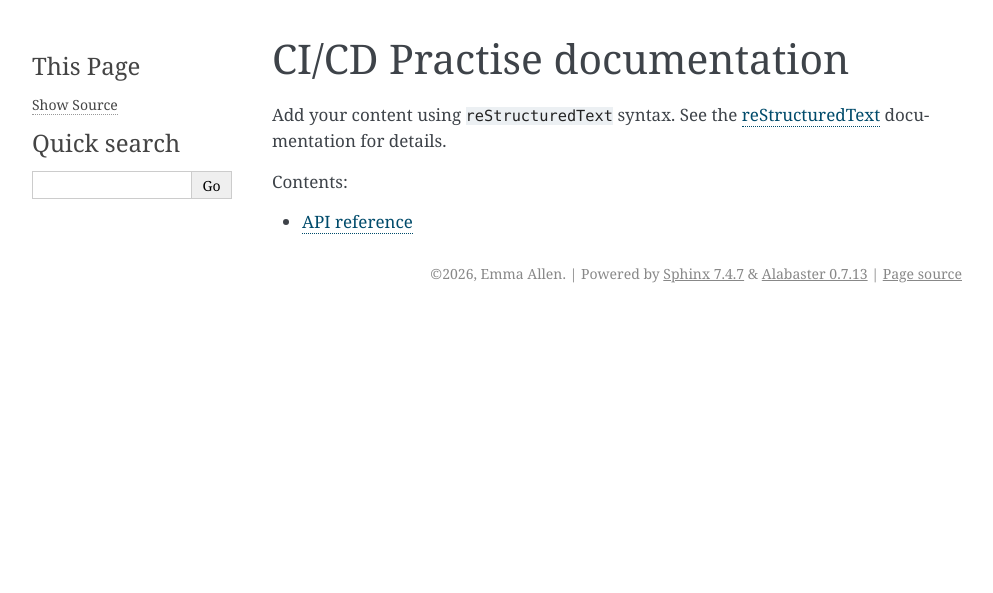
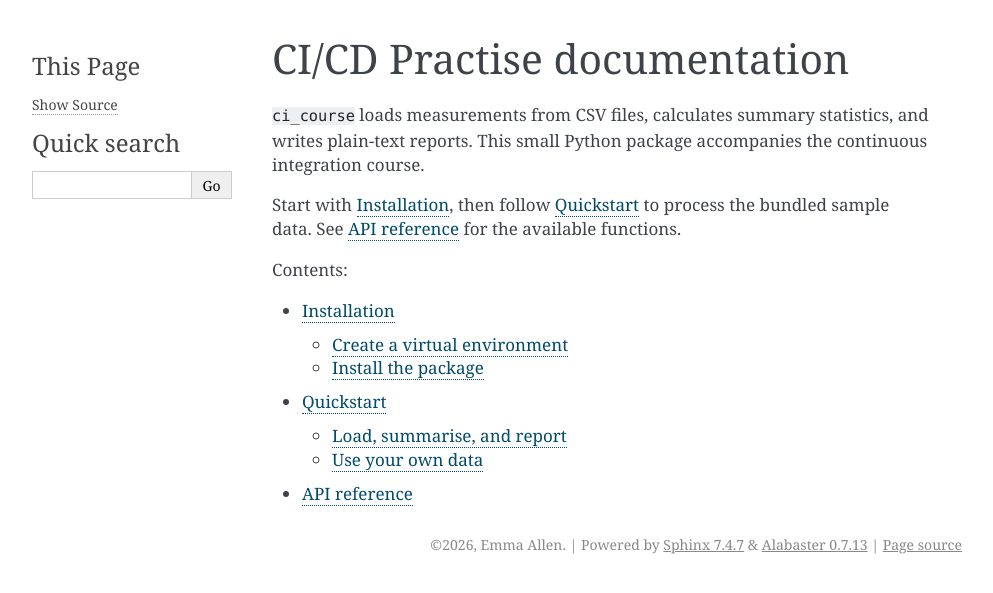
Before and after one commit to ejallen471/ci_cd_practise, a Sphinx documentation site: the page built from docs/index.rst, in a window 1280 px wide. Shown: the top 593 px of the page, without its empty margins (148-1141 px from the left). Built offline with Sphinx 7.4.7, drawn with Linux system fonts in a browser that asks for light colours.

Commit message:
added installation and quickstart pages

```diff
--- a/docs/index.rst
+++ b/docs/index.rst
@@ -1,18 +1,17 @@
-.. CI/CD Practise documentation master file, created by
-   sphinx-quickstart on Fri Oct 16 14:01:04 2026.
-   You can adapt this file completely to your liking, but it should at least
-   contain the root `toctree` directive.
-
 CI/CD Practise documentation
 ============================
 
-Add your content using ``reStructuredText`` syntax. See the
-`reStructuredText <https://www.sphinx-doc.org/en/master/usage/restructuredtext/index.html>`_
-documentation for details.
+``ci_course`` loads measurements from CSV files, calculates summary statistics,
+and writes plain-text reports. This small Python package accompanies the
+continuous integration course.
 
+Start with :doc:`install`, then follow :doc:`quickstart` to process the bundled
+sample data. See :doc:`reference` for the available functions.
 
 .. toctree::
    :maxdepth: 2
    :caption: Contents:
 
+   install
+   quickstart
    reference
--- /dev/null
+++ b/docs/install.rst
@@ -0,0 +1,47 @@
+Installation
+============
+
+You will need Python 3.12 or later and a local copy of this repository.
+Open a terminal in the repository directory, where ``pyproject.toml`` is located.
+
+Create a virtual environment
+----------------------------
+
+On macOS or Linux:
+
+.. code-block:: bash
+
+   python3 -m venv .venv
+   source .venv/bin/activate
+
+On Windows, using PowerShell:
+
+.. code-block:: powershell
+
+   python -m venv .venv
+   .\.venv\Scripts\Activate.ps1
+
+On Windows, using Command Prompt, activate the environment with
+``.venv\Scripts\activate.bat`` instead.
+
+Install the package
+-------------------
+
+With the environment activated, install the package and the development and
+documentation tools:
+
+.. code-block:: bash
+
+   python -m pip install -e ".[dev,docs]"
+
+The ``-e`` option installs the package in editable mode, so changes to its Python
+source are available without reinstalling. The extras install tools including
+pytest, Ruff, and Sphinx; NumPy is installed as a package dependency.
+
+Check that the command is available by summarising the bundled sample data:
+
+.. code-block:: bash
+
+   ci-course
+
+Continue to :doc:`quickstart` for a worked example.
--- /dev/null
+++ b/docs/quickstart.rst
@@ -0,0 +1,61 @@
+Quickstart
+==========
+
+After completing :doc:`install`, follow the example below to load the bundled
+CSV data, summarise each measurement column, and write a report.
+
+Load, summarise, and report
+---------------------------
+
+Save this code as ``example.py`` in the repository directory:
+
+.. code-block:: python
+
+   import ci_course
+
+   # With no path supplied, load the sample data bundled with the package.
+   measurements = ci_course.load_measurements()
+   print("Columns:", ", ".join(measurements))
+
+   # Calculate statistics for every measurement column.
+   summaries = ci_course.summarise_all(measurements)
+   print("Temperature measurements:", summaries["temperature_c"]["n"])
+
+   # Write a plain-text report and display its contents.
+   report_path = ci_course.write_report(summaries, "report.txt")
+   print(report_path.read_text(encoding="utf-8"))
+
+Run it with your virtual environment activated:
+
+.. code-block:: bash
+
+   python example.py
+
+The sample contains ``temperature_c`` and ``mass_g`` columns. Each has eight
+rows, including one missing value, so each summary counts seven measurements.
+The ``sample_id`` column contains labels and is not included in the measurements.
+
+The summaries contain the count (``n``), mean, sample standard deviation (``sd``),
+minimum, and maximum. Missing values are ignored when calculating these
+statistics.
+
+The report is saved as ``report.txt`` in your current working directory. It starts
+with ``Measurement summary`` and contains a line of statistics for each column.
+Running the example again replaces that report.
+
+Use your own data
+-----------------
+
+Pass a CSV path to load another dataset:
+
+.. code-block:: python
+
+   measurements = ci_course.load_measurements("measurements.csv")
+   summaries = ci_course.summarise_all(measurements)
+   ci_course.write_report(summaries, "report.txt")
+
+Use a header row with measurement column names. An optional ``sample_id`` column
+is treated as a label; measurement columns should contain numbers, with blank
+cells for missing values.
+
+See :doc:`reference` for function parameters and return values.
```
